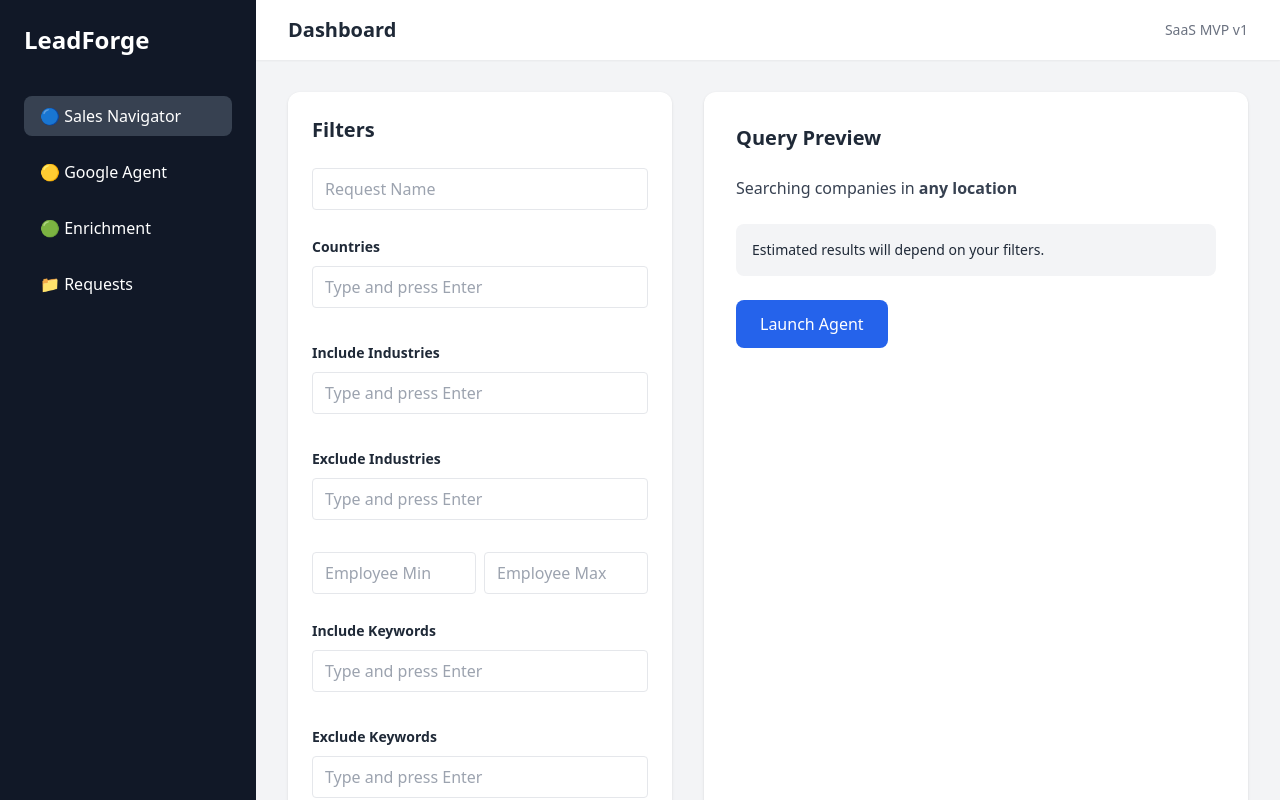
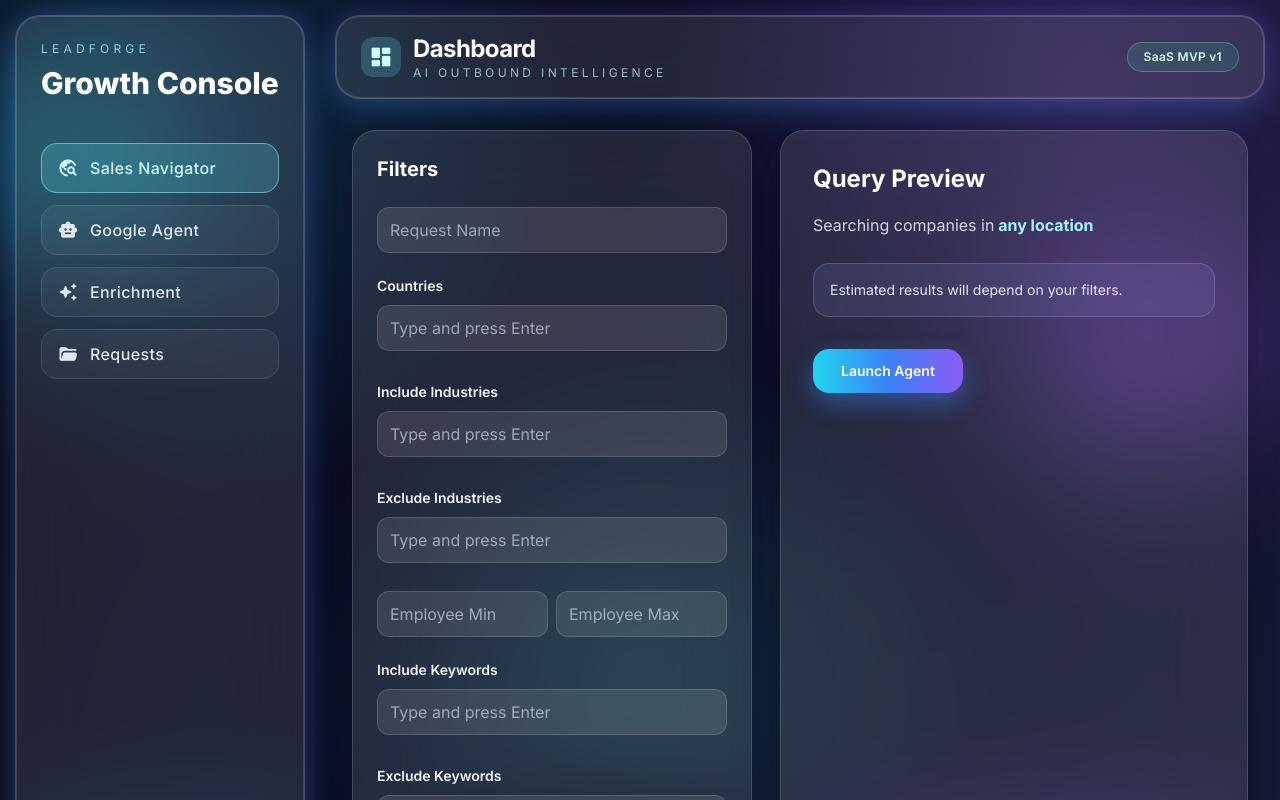
Before and after one commit to kiruba11k/Account-Building-Agents-SAAS, a React (Vite) app in the folder frontend/: page / in a window 1280 px wide. Shown: the top 800 px of the page. Built offline with nearby package versions, Linux system fonts and the light colour scheme.

Commit message:
Polish UI with Google icons and professional typography

```diff
--- a/frontend/index.html
+++ b/frontend/index.html
@@ -4,6 +4,12 @@
     <meta charset="UTF-8" />
     <title>LeadForge</title>
     <meta name="viewport" content="width=device-width, initial-scale=1.0" />
+    <link rel="preconnect" href="https://fonts.googleapis.com" />
+    <link rel="preconnect" href="https://fonts.gstatic.com" crossorigin />
+    <link
+      href="https://fonts.googleapis.com/css2?family=Inter:wght@400;500;600;700;800&family=Material+Symbols+Rounded:opsz,wght,FILL,GRAD@20..48,300..700,0..1,-50..200"
+      rel="stylesheet"
+    />
   </head>
 
   <body>
--- a/frontend/src/App.jsx
+++ b/frontend/src/App.jsx
@@ -10,11 +10,15 @@ import Results from "./pages/Results";
 export default function App() {
   return (
     <BrowserRouter>
-      <div className="flex min-h-screen">
+      <div className="relative flex min-h-screen overflow-hidden text-slate-100">
+        <div className="pointer-events-none absolute -left-10 top-10 h-56 w-56 rounded-full bg-cyan-400/30 blur-3xl" />
+        <div className="pointer-events-none absolute right-0 top-56 h-64 w-64 rounded-full bg-purple-500/30 blur-3xl" />
+
         <Sidebar />
-        <div className="flex-1 flex flex-col">
+
+        <div className="relative z-10 flex flex-1 flex-col">
           <Header />
-          <div className="p-8">
+          <main className="p-6 md:p-8">
             <Routes>
               <Route path="/" element={<SalesNav />} />
               <Route path="/google" element={<GoogleAgent />} />
@@ -22,7 +26,7 @@ export default function App() {
               <Route path="/requests" element={<Requests />} />
               <Route path="/results/:id" element={<Results />} />
             </Routes>
-          </div>
+          </main>
         </div>
       </div>
     </BrowserRouter>
--- a/frontend/src/components/Header.jsx
+++ b/frontend/src/components/Header.jsx
@@ -1,10 +1,16 @@
 export default function Header() {
   return (
-    <div className="bg-white shadow-sm px-8 py-4 flex justify-between items-center">
-      <h2 className="text-xl font-semibold">Dashboard</h2>
-      <div className="text-sm text-gray-500">
+    <header className="glass-panel neon-ring relative z-10 mx-4 mt-4 flex items-center justify-between rounded-3xl px-6 py-4">
+      <div className="flex items-center gap-3">
+        <span className="material-symbols-rounded rounded-xl bg-cyan-300/20 p-2 text-cyan-100">dashboard</span>
+        <div>
+          <h2 className="text-2xl font-bold tracking-tight text-white">Dashboard</h2>
+          <p className="text-xs uppercase tracking-[0.28em] text-cyan-100/70">AI outbound intelligence</p>
+        </div>
+      </div>
+      <div className="rounded-full border border-emerald-300/35 bg-emerald-400/15 px-4 py-1.5 text-xs font-semibold tracking-wide text-emerald-100">
         SaaS MVP v1
       </div>
-    </div>
+    </header>
   );
 }
--- a/frontend/src/components/MultiValueInput.jsx
+++ b/frontend/src/components/MultiValueInput.jsx
@@ -1,13 +1,10 @@
 import { useState } from "react";
 
 export default function MultiValueInput({ label, values, setValues }) {
-
   const [input, setInput] = useState("");
 
   const addValue = (e) => {
-
     if (e.key === "Enter" && input.trim()) {
-
       e.preventDefault();
 
       if (!values.includes(input.trim())) {
@@ -19,47 +16,34 @@ export default function MultiValueInput({ label, values, setValues }) {
   };
 
   const removeValue = (index) => {
-
     const updated = [...values];
     updated.splice(index, 1);
     setValues(updated);
-
   };
 
   return (
-
     <div className="space-y-2">
-
-      <label className="font-semibold text-sm">
-        {label}
-      </label>
+      <label className="text-sm font-semibold text-slate-100">{label}</label>
 
       <input
         value={input}
         onChange={(e) => setInput(e.target.value)}
         onKeyDown={addValue}
         placeholder="Type and press Enter"
-        className="border px-3 py-2 rounded w-full"
+        className="w-full rounded-xl border border-white/15 bg-white/10 px-3 py-2.5 text-slate-100 placeholder:text-slate-300/70 focus:border-cyan-300/70 focus:outline-none"
       />
 
       <div className="flex flex-wrap gap-2">
-
         {values.map((v, i) => (
-
           <span
             key={i}
             onClick={() => removeValue(i)}
-            className="bg-blue-100 text-blue-700 px-3 py-1 rounded-full text-sm cursor-pointer"
+            className="cursor-pointer rounded-full border border-cyan-200/30 bg-cyan-300/15 px-3 py-1 text-sm text-cyan-100 transition hover:bg-cyan-300/25"
           >
             {v} ✕
           </span>
-
         ))}
-
       </div>
-
     </div>
-
   );
-
 }
--- a/frontend/src/components/Sidebar.jsx
+++ b/frontend/src/components/Sidebar.jsx
@@ -4,31 +4,39 @@ export default function Sidebar() {
   const location = useLocation();
 
   const menu = [
-    { path: "/", label: "Sales Navigator", icon: "🔵" },
-    { path: "/google", label: "Google Agent", icon: "🟡" },
-    { path: "/enrichment", label: "Enrichment", icon: "🟢" },
-    { path: "/requests", label: "Requests", icon: "📁" },
+    { path: "/", label: "Sales Navigator", icon: "travel_explore" },
+    { path: "/google", label: "Google Agent", icon: "smart_toy" },
+    { path: "/enrichment", label: "Enrichment", icon: "auto_awesome" },
+    { path: "/requests", label: "Requests", icon: "folder_open" },
   ];
 
   return (
-    <div className="w-64 bg-gray-900 text-white p-6">
-      <h1 className="text-2xl font-bold mb-10">LeadForge</h1>
+    <aside className="glass-panel neon-ring relative z-10 m-4 hidden w-72 rounded-3xl p-6 md:block">
+      <div className="mb-10">
+        <p className="text-xs uppercase tracking-[0.35em] text-cyan-200/80">LeadForge</p>
+        <h1 className="float-soft mt-2 text-3xl font-extrabold leading-tight text-white">Growth Console</h1>
+      </div>
 
-      <nav className="space-y-4">
-        {menu.map(item => (
+      <nav className="space-y-3">
+        {menu.map((item) => {
+          const active = location.pathname === item.path;
+
+          return (
             <Link
               key={item.path}
               to={item.path}
-            className={`block px-4 py-2 rounded-lg transition ${
-              location.pathname === item.path
-                ? "bg-gray-700"
-                : "hover:bg-gray-800"
+              className={`card-hover flex items-center gap-3 rounded-2xl border px-4 py-3 transition ${
+                active
+                  ? "border-cyan-200/50 bg-cyan-300/20 text-cyan-100"
+                  : "border-white/10 bg-white/5 text-slate-200 hover:border-cyan-100/40 hover:bg-white/15"
               }`}
             >
-            {item.icon} {item.label}
+              <span className="material-symbols-rounded text-[20px] leading-none">{item.icon}</span>
+              <span className="font-medium tracking-wide">{item.label}</span>
             </Link>
-        ))}
+          );
+        })}
       </nav>
-    </div>
+    </aside>
   );
 }
--- a/frontend/src/index.css
+++ b/frontend/src/index.css
@@ -2,6 +2,64 @@
 @tailwind components;
 @tailwind utilities;
 
+:root {
+  color-scheme: light;
+}
+
 body {
-  @apply bg-gray-100 text-gray-800;
+  @apply text-slate-100;
+  margin: 0;
+  min-height: 100vh;
+  font-family: "Inter", "Segoe UI", Roboto, Helvetica, Arial, sans-serif;
+  background:
+    radial-gradient(circle at 15% 15%, rgba(56, 189, 248, 0.18), transparent 30%),
+    radial-gradient(circle at 85% 10%, rgba(168, 85, 247, 0.22), transparent 32%),
+    radial-gradient(circle at 50% 85%, rgba(45, 212, 191, 0.16), transparent 35%),
+    linear-gradient(125deg, #050816 0%, #0b1028 52%, #151a33 100%);
+  background-attachment: fixed;
 }
+
+#root {
+  min-height: 100vh;
+}
+
+.material-symbols-rounded {
+  font-variation-settings: "FILL" 1, "wght" 500, "GRAD" 0, "opsz" 24;
+}
+
+@layer components {
+  .glass-panel {
+    @apply border border-white/15 bg-white/10 backdrop-blur-2xl shadow-[0_20px_45px_rgba(8,10,30,0.45)];
+  }
+
+  .neon-ring {
+    box-shadow:
+      0 0 0 1px rgba(255, 255, 255, 0.2),
+      0 12px 35px rgba(56, 189, 248, 0.2),
+      0 0 30px rgba(168, 85, 247, 0.18);
+  }
+}
+
+@keyframes floatUp {
+  0%,
+  100% {
+    transform: translateY(0px);
+  }
+  50% {
+    transform: translateY(-6px);
+  }
+}
+
+.card-hover {
+  transition: transform 220ms ease, box-shadow 220ms ease;
+  transform-style: preserve-3d;
+}
+
+.card-hover:hover {
+  transform: translateY(-4px) rotateX(3deg) rotateY(-3deg);
+  box-shadow: 0 22px 40px rgba(0, 0, 0, 0.3);
+}
+
+.float-soft {
+  animation: floatUp 5s ease-in-out infinite;
+}
--- a/frontend/src/pages/SalesNav.jsx
+++ b/frontend/src/pages/SalesNav.jsx
@@ -4,7 +4,6 @@ import API from "../api";
 import { useNavigate } from "react-router-dom";
 
 export default function SalesNav() {
-
   const navigate = useNavigate();
   const [loading, setLoading] = useState(false);
 
@@ -15,105 +14,71 @@ export default function SalesNav() {
   const [keywordsExclude, setKeywordsExclude] = useState([]);
 
   const [formData, setFormData] = useState({
-
     request_name: "",
-
     employee_min: "",
     employee_max: "",
-
     revenue_min_usd: "",
     revenue_max_usd: "",
-
     founded_year_min: "",
     founded_year_max: "",
-
     max_results: 1000,
-
     notes: "",
-
     company_status: "Active",
     source_priority: "SalesNav>Google",
     dedupe_key: "domain",
-    output_fields_profile: "standard_v1"
+    output_fields_profile: "standard_v1",
   });
 
   const handleChange = (e) => {
-
     const { name, value } = e.target;
-
     setFormData({
       ...formData,
-      [name]: value
+      [name]: value,
     });
-
   };
 
   const launchAgent = async () => {
-
     setLoading(true);
 
     const payload = {
-
       ...formData,
-
       geo_country: countries.join(";"),
-
       industry_include: industriesInclude.join(";"),
       industry_exclude: industriesExclude.join(";"),
-
       keywords_include: keywordsInclude.join(";"),
-      keywords_exclude: keywordsExclude.join(";")
-
+      keywords_exclude: keywordsExclude.join(";"),
     };
 
     try {
-
       const res = await API.post("/api/run-salesnav", payload);
-
       navigate(`/results/${res.data.request_id}`);
-
     } catch {
-
       alert("Agent launch failed");
-
     }
 
     setLoading(false);
-
   };
 
   return (
-
-    <div className="flex gap-8">
-
-      {/* LEFT FILTER PANEL */}
-
-      <div className="w-96 bg-white rounded-xl shadow p-6 space-y-6 sticky top-6 h-fit">
-
-        <h2 className="text-xl font-bold">
-          Filters
-        </h2>
+    <div className="grid gap-7 lg:grid-cols-[400px_1fr]">
+      <div className="glass-panel card-hover sticky top-6 h-fit rounded-3xl p-6">
+        <h2 className="mb-6 text-xl font-bold text-white">Filters</h2>
 
         <input
           name="request_name"
           value={formData.request_name}
           onChange={handleChange}
           placeholder="Request Name"
-          className="border px-3 py-2 rounded w-full"
+          className="w-full rounded-xl border border-white/15 bg-white/10 px-3 py-2.5 text-slate-100 placeholder:text-slate-300/70 focus:border-cyan-300/70 focus:outline-none"
         />
 
-        <MultiValueInput
-          label="Countries"
-          values={countries}
-          setValues={setCountries}
-        />
-
+        <div className="mt-5 space-y-5">
+          <MultiValueInput label="Countries" values={countries} setValues={setCountries} />
           <MultiValueInput
             label="Include Industries"
             values={industriesInclude}
             setValues={setIndustriesInclude}
           />
-
           <MultiValueInput
             label="Exclude Industries"
             values={industriesExclude}
@@ -121,13 +86,12 @@ export default function SalesNav() {
           />
 
           <div className="grid grid-cols-2 gap-2">
-
             <input
               name="employee_min"
               value={formData.employee_min}
               onChange={handleChange}
               placeholder="Employee Min"
-            className="border px-3 py-2 rounded"
+              className="rounded-xl border border-white/15 bg-white/10 px-3 py-2.5 text-slate-100 placeholder:text-slate-300/70 focus:border-cyan-300/70 focus:outline-none"
             />
 
             <input
@@ -135,9 +99,8 @@ export default function SalesNav() {
               value={formData.employee_max}
               onChange={handleChange}
               placeholder="Employee Max"
-            className="border px-3 py-2 rounded"
+              className="rounded-xl border border-white/15 bg-white/10 px-3 py-2.5 text-slate-100 placeholder:text-slate-300/70 focus:border-cyan-300/70 focus:outline-none"
             />
-
           </div>
 
           <MultiValueInput
@@ -157,56 +120,48 @@ export default function SalesNav() {
             value={formData.max_results}
             onChange={handleChange}
             placeholder="Max Results"
-          className="border px-3 py-2 rounded w-full"
+            className="w-full rounded-xl border border-white/15 bg-white/10 px-3 py-2.5 text-slate-100 placeholder:text-slate-300/70 focus:border-cyan-300/70 focus:outline-none"
           />
-
+        </div>
       </div>
 
-      {/* RIGHT PANEL */}
+      <div className="glass-panel card-hover rounded-3xl p-8">
+        <h2 className="text-2xl font-bold text-white">Query Preview</h2>
 
-      <div className="flex-1 bg-white rounded-xl shadow p-8 space-y-6">
-
-        <h2 className="text-xl font-bold">
-          Query Preview
-        </h2>
-
-        <p className="text-gray-700">
-
+        <p className="mt-4 leading-7 text-slate-200/90">
           Searching companies in
-
-          <b> {countries.length ? countries.join(", ") : "any location"} </b>
-
+          <b className="text-cyan-200"> {countries.length ? countries.join(", ") : "any location"} </b>
           {industriesInclude.length > 0 && (
-            <> within <b>{industriesInclude.join(", ")}</b> industry</>
+            <>
+              {" "}
+              within <b className="text-cyan-200">{industriesInclude.join(", ")}</b> industry
+            </>
           )}
-
           {formData.employee_min && (
-            <> with at least <b>{formData.employee_min}</b> employees</>
+            <>
+              {" "}
+              with at least <b className="text-cyan-200">{formData.employee_min}</b> employees
+            </>
           )}
-
           {keywordsInclude.length > 0 && (
-            <> matching <b>{keywordsInclude.join(", ")}</b></>
+            <>
+              {" "}
+              matching <b className="text-cyan-200">{keywordsInclude.join(", ")}</b>
+            </>
           )}
-
         </p>
 
-        <div className="bg-gray-100 rounded-lg p-4 text-sm">
-
+        <div className="mt-6 rounded-2xl border border-indigo-200/20 bg-indigo-300/10 p-4 text-sm text-indigo-100">
           Estimated results will depend on your filters.
-
         </div>
 
         <button
           onClick={launchAgent}
-          className="bg-blue-600 text-white px-6 py-3 rounded-lg hover:bg-blue-700"
+          className="mt-8 rounded-2xl bg-gradient-to-r from-cyan-400 via-blue-500 to-violet-500 px-7 py-3 text-sm font-semibold text-white shadow-[0_10px_25px_rgba(59,130,246,0.45)] transition hover:scale-[1.02]"
         >
           {loading ? "Launching Agent..." : "Launch Agent"}
         </button>
-
       </div>
-
     </div>
-
   );
-
 }
```
Also changed, not shown: 1 other file (tests, documents, lock files or other folders). Lines whose indentation alone changed are shown as unchanged.
